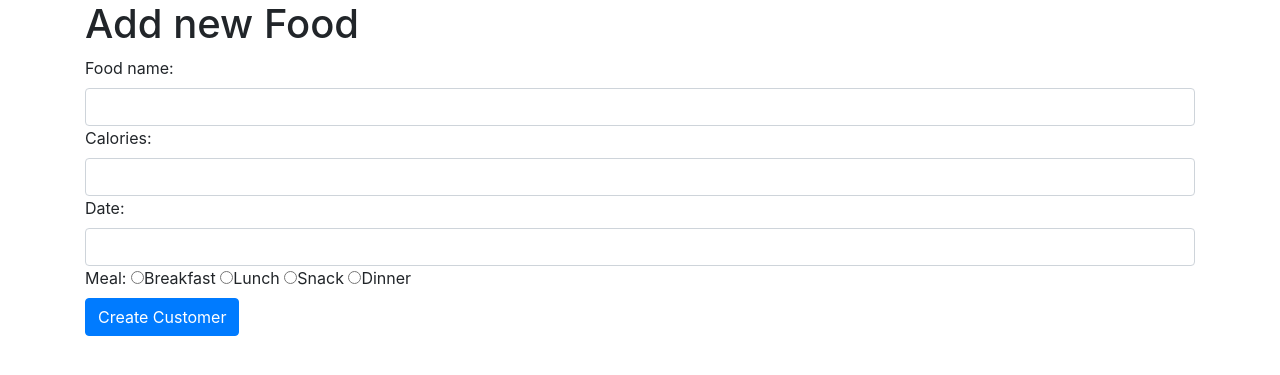
After one commit to 4forces/tgc8-foodtrack-p-chor, a Flask app: page /food/add in a window 1280 px wide. The commit adds this page. Shown: the top 375 px of the page. Run offline with Flask 2, Linux system fonts and the light colour scheme; some libraries are stand-ins or nearby versions.

Commit message:
completed add food function

```diff
--- a/app.py
+++ b/app.py
@@ -1,6 +1,7 @@
 from flask import Flask, render_template, request, redirect, url_for
 import os
 import json
+import random
 
 app = Flask(__name__)
 database = {}
@@ -16,6 +17,27 @@ def food_tracker():
     return render_template('food-tracker.template.html', page_title="Food Tracker", all_food=database)
 
 
+@app.route('/food/add')
+def show_add_food():
+    return render_template('create_food.template.html')
+
+@app.route('/food/add', methods = ['POST'])
+def process_add_food():
+    print(request.form)
+    database.append({
+        'id': random.randint(1000,9999),
+        'name': request.form.get('food_name'),
+        'calories': request.form.get('calories'),
+        'date': request.form.get('date'),
+        'meal': request.form.get('meal'),
+    })
+
+    with open('food.json', 'w') as fp:
+        json.dump(database, fp)
+
+    return redirect(url_for('food_tracker'))
+
+
 if __name__ == '__main__':
     app.run(host=os.environ.get('IP'),
             port=int(os.environ.get('PORT')),
--- a/food.json
+++ b/food.json
@@ -1,30 +1 @@
-[
-    {
-        "id": 1,
-        "name": "bread",
-        "calories": 400,
-        "meal": "breakfast",
-        "date": "26-Sep-2020"
-    },
-    {
-        "id": 2,
-        "name": "rice",
-        "calories": 500,
-        "meal": "lunch",
-        "date": "26-Sep-2020"
-    },
-    {
-        "id": 3,
-        "name": "chips",
-        "calories": 1400,
-        "meal": "snack",
-        "date": "26-Sep-2020"
-    },
-    {
-        "id": 4,
-        "name": "porridge",
-        "calories": 350,
-        "meal": "dinner",
-        "date": "26-Sep-2020"
-    }
-]
+[{"id": 1, "name": "bread", "calories": 400, "meal": "breakfast", "date": "26-Sep-2020"}, {"id": 2, "name": "rice", "calories": 500, "meal": "lunch", "date": "26-Sep-2020"}, {"id": 3, "name": "chips", "calories": 1400, "meal": "snack", "date": "26-Sep-2020"}, {"id": 4, "name": "porridge", "calories": 350, "meal": "dinner", "date": "26-Sep-2020"}, {"id": 9362, "name": "curry rice", "calories": "2000", "date": "05/05/2020", "meal": "breakfast"}]
--- /dev/null
+++ b/templates/create_food.template.html
@@ -0,0 +1,29 @@
+{% extends 'base.template.html' %}
+
+{% block content %}
+
+<h1>Add new Food</h1>
+<form method="POST">
+    <div>
+        <label class="form-label">Food name: </label>
+        <input type="text" name="food_name" class="form-control"/>
+    </div>
+    <div>
+        <label class="form-label">Calories: </label>
+        <input type="text" name="calories" class="form-control"/>
+    </div>
+    <div>
+        <label class="form-label">Date: </label>
+        <input type="text" name="date" class="form-control"/>
+    </div>
+    <div>
+        <label class="form-label">Meal: </label>
+        <input type="radio" name="meal" value="breakfast"/>Breakfast
+        <input type="radio" name="meal" value="lunch"/>Lunch
+        <input type="radio" name="meal" value="snack"/>Snack
+        <input type="radio" name="meal" value="dinner"/>Dinner
+    </div>
+    <input type="submit" value="Create Customer" class="btn btn-primary"/>
+</form>
+
+{% endblock %}
--- a/templates/food-tracker.template.html
+++ b/templates/food-tracker.template.html
@@ -39,6 +39,8 @@ body {
     {% endfor %}
 </table>
 
+<a class='text-white' href="{{ url_for('show_add_food')}}">Go to add food</a>
+
 <h3 class='text-center'>Displayed in list group</h3>
 <ul class="list-group">
     {% for food in all_food %}
--- a/templates/home.template.html
+++ b/templates/home.template.html
@@ -16,4 +16,7 @@ body {
 
 {% block content %}
 <h1 class='text-center'>Welcome to food tracker app</h1>
+
+<a class='text-white' href="{{ url_for('show_add_food')}}">Go to add food</a>
+
 {% endblock %}
```
Also changed, not shown: food_copy.json (added, +30 -0 lines).
